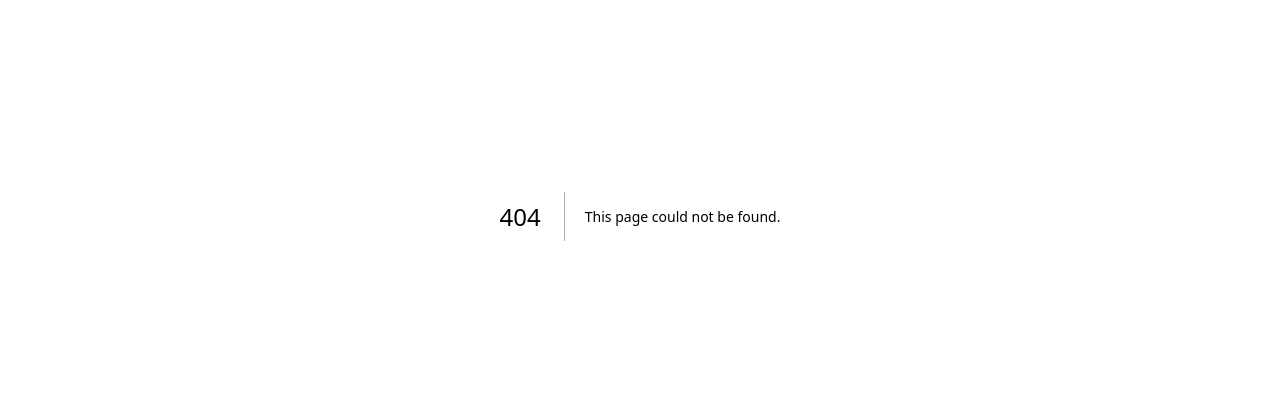
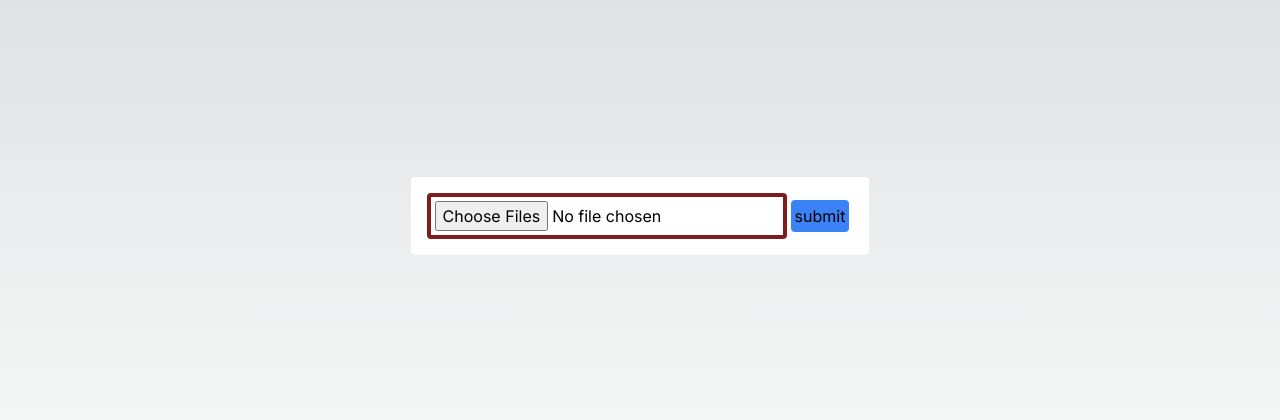
Before and after one commit to heitor931/learning, a Next.js app: page /file in a window 1280 px wide. Before the commit this address had no page. Shown: the part 184-604 px from the top of the page. Built offline with nearby package versions, Linux system fonts and the light colour scheme.

Commit message:
Studying animations

```diff
--- /dev/null
+++ b/app/animations/BoxAnimate.tsx
@@ -0,0 +1,14 @@
+"use client"
+
+import { motion } from "framer-motion"
+
+
+function BoxAnimate() {
+    return (
+        <motion.div  initial={{rotate: "0deg"}} animate={{rotate: "360deg"}} transition={{duration: 1, ease: "easeInOut"}} exit={{rotate: "0deg", backgroundColor: "blueviolet"}} className="w-80 rounded flex centerize h-80 bg-white p-2">
+            <p className="text-3xl text-red-700 font-bold">I am Life</p>
+        </motion.div>
+    );
+}
+
+export default BoxAnimate;
--- /dev/null
+++ b/app/animations/page.tsx
@@ -0,0 +1,11 @@
+import BoxAnimate from "./BoxAnimate";
+
+function Animations() {
+    return (
+        <div className="h-screen centerize">
+            <BoxAnimate />
+        </div>
+    );
+}
+
+export default Animations;
--- /dev/null
+++ b/app/file/page.tsx
@@ -0,0 +1,28 @@
+"use client"
+
+import { ChangeEvent, FormEvent, useState } from "react";
+
+function File() {
+    const [files, setFiles] = useState<FileList | []>([])
+
+
+    const handleFiles = (e:ChangeEvent<HTMLInputElement>) => {
+            const files = e.target.files as FileList
+            setFiles(files)
+     }
+    const handleSubmit = (e: FormEvent<HTMLFormElement>) => {
+        e.preventDefault()
+        console.log(files);
+
+    }
+    return (
+        <div className="h-screen centerize">
+            <form onSubmit={handleSubmit} className=" bg-white p-4 rounded text-black">
+                <input onChange={handleFiles} className="border-4 text-black border-red-900 p-1 rounded" type="file" name="file" id="file" multiple />
+                <button className="bg-blue-500 p-1 rounded mx-1" type="submit">submit</button>
+            </form>
+        </div>
+    );
+}
+
+export default File;
--- a/package.json
+++ b/package.json
@@ -19,6 +19,7 @@
     "autoprefixer": "10.4.16",
     "eslint": "8.50.0",
     "eslint-config-next": "13.5.2",
+    "framer-motion": "^10.16.16",
     "next": "^13.5.4",
     "postcss": "8.4.30",
     "react": "18.2.0",
```
Also changed, not shown: 1 other file (tests, documents, lock files or other folders).
